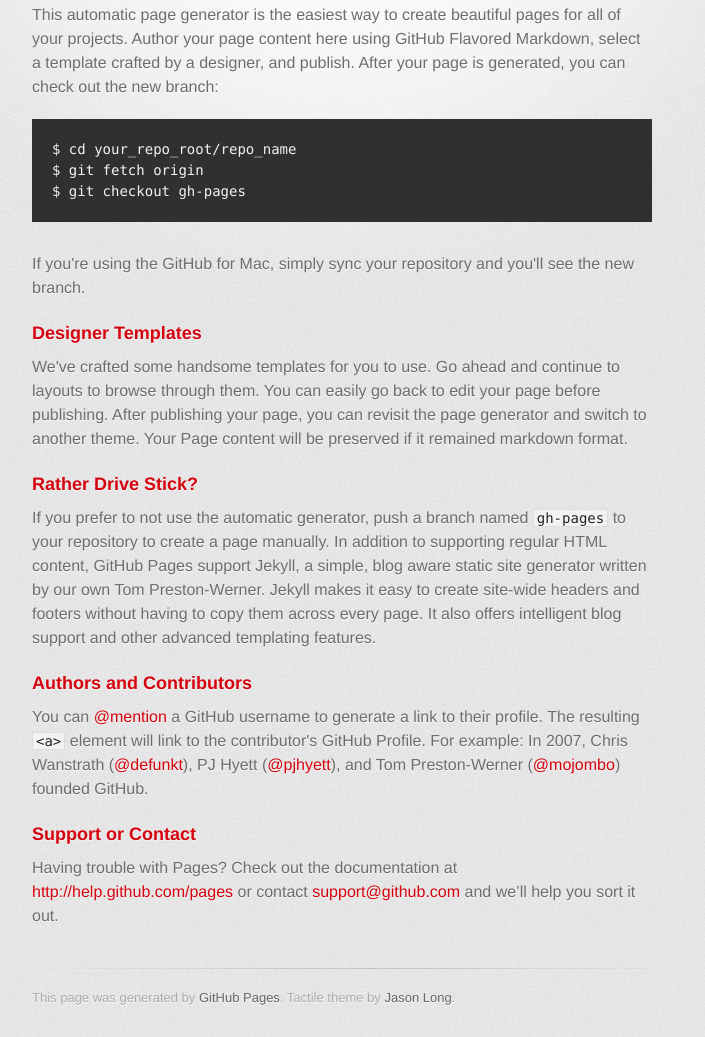
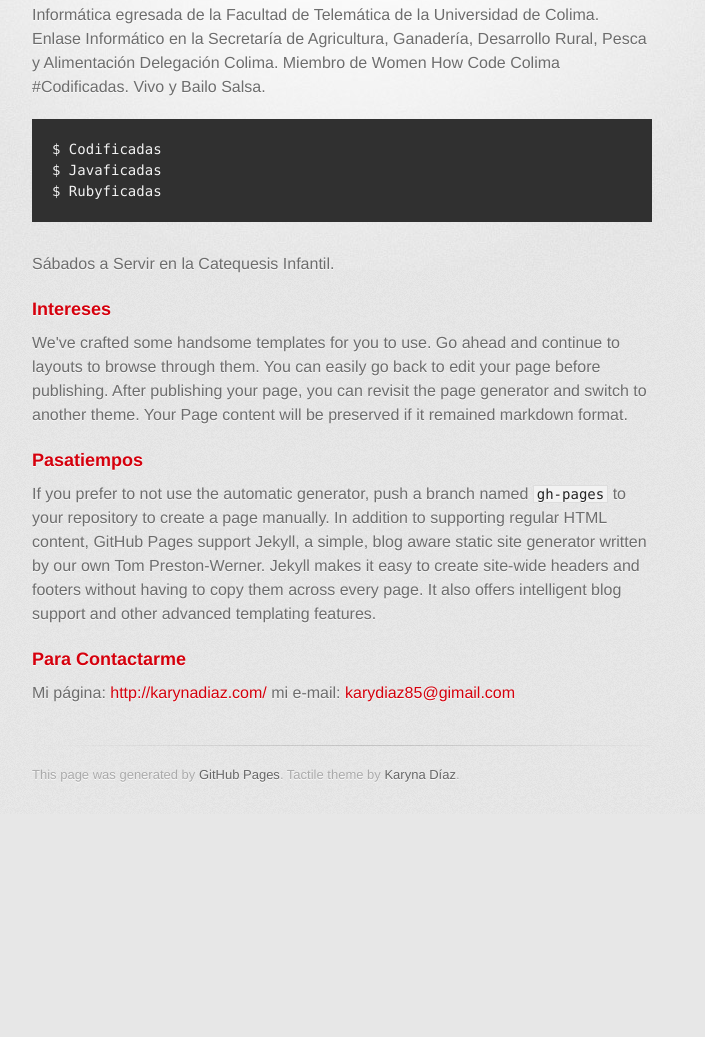
Before and after one commit to karynadiaz/karynadiaz.github.io, a plain HTML site: page index.html in a window 1280 px wide. Shown: the part 303-1340 px from the top of the page, without its empty margins (298-1003 px from the left). After the commit the page ends 1117 px from the top, so only its background shows below. Drawn offline with Linux system fonts and the light colour scheme; a web font is replaced by a local one.

Commit message:
Actualizando V0.1
Borrador...

```diff
--- a/index.html
+++ b/index.html
@@ -32,38 +32,34 @@
           <h3>
 <a name="welcome-to-github-pages" class="anchor" href="#welcome-to-github-pages"><span class="octicon octicon-link"></span></a>Bienvenid@!!!</h3>
 
-<p>This automatic page generator is the easiest way to create beautiful pages for all of your projects. Author your page content here using GitHub Flavored Markdown, select a template crafted by a designer, and publish. After your page is generated, you can check out the new branch:</p>
+<p>Informática egresada de la Facultad de Telemática de la Universidad de Colima. Enlase Informático en la Secretaría de Agricultura, Ganadería, Desarrollo Rural, Pesca y Alimentación Delegación Colima. Miembro de Women How Code Colima #Codificadas. Vivo y Bailo Salsa.</p>
 
-<pre><code>$ cd your_repo_root/repo_name
-$ git fetch origin
-$ git checkout gh-pages
+<pre><code>$ Codificadas
+$ Javaficadas
+$ Rubyficadas
 </code></pre>
 
-<p>If you're using the GitHub for Mac, simply sync your repository and you'll see the new branch.</p>
+<p>Sábados a Servir en la Catequesis Infantil.</p>
 
 <h3>
-<a name="designer-templates" class="anchor" href="#designer-templates"><span class="octicon octicon-link"></span></a>Designer Templates</h3>
+<a name="designer-templates" class="anchor" href="#designer-templates"><span class="octicon octicon-link"></span></a>Intereses</h3>
 
 <p>We've crafted some handsome templates for you to use. Go ahead and continue to layouts to browse through them. You can easily go back to edit your page before publishing. After publishing your page, you can revisit the page generator and switch to another theme. Your Page content will be preserved if it remained markdown format.</p>
 
 <h3>
-<a name="rather-drive-stick" class="anchor" href="#rather-drive-stick"><span class="octicon octicon-link"></span></a>Rather Drive Stick?</h3>
+<a name="rather-drive-stick" class="anchor" href="#rather-drive-stick"><span class="octicon octicon-link"></span></a>Pasatiempos</h3>
 
 <p>If you prefer to not use the automatic generator, push a branch named <code>gh-pages</code> to your repository to create a page manually. In addition to supporting regular HTML content, GitHub Pages support Jekyll, a simple, blog aware static site generator written by our own Tom Preston-Werner. Jekyll makes it easy to create site-wide headers and footers without having to copy them across every page. It also offers intelligent blog support and other advanced templating features.</p>
 
-<h3>
-<a name="authors-and-contributors" class="anchor" href="#authors-and-contributors"><span class="octicon octicon-link"></span></a>Authors and Contributors</h3>
-
-<p>You can <a href="https://github.com/blog/821" class="user-mention">@mention</a> a GitHub username to generate a link to their profile. The resulting <code>&lt;a&gt;</code> element will link to the contributor's GitHub Profile. For example: In 2007, Chris Wanstrath (<a href="https://github.com/defunkt" class="user-mention">@defunkt</a>), PJ Hyett (<a href="https://github.com/pjhyett" class="user-mention">@pjhyett</a>), and Tom Preston-Werner (<a href="https://github.com/mojombo" class="user-mention">@mojombo</a>) founded GitHub.</p>
 
 <h3>
-<a name="support-or-contact" class="anchor" href="#support-or-contact"><span class="octicon octicon-link"></span></a>Support or Contact</h3>
+<a name="support-or-contact" class="anchor" href="#support-or-contact"><span class="octicon octicon-link"></span></a>Para Contactarme</h3>
 
-<p>Having trouble with Pages? Check out the documentation at <a href="http://help.github.com/pages">http://help.github.com/pages</a> or contact <a href="mailto:support@github.com">support@github.com</a> and we’ll help you sort it out.</p>
+<p>Mi página: <a href="http://help.github.com/pages">http://karynadiaz.com/</a> mi e-mail: <a href="mailto:support@github.com">karydiaz85@gimail.com</a> </p>
         </section>
 
         <footer>
-          This page was generated by <a href="http://pages.github.com">GitHub Pages</a>. Tactile theme by <a href="https://twitter.com/jasonlong">Jason Long</a>.
+          This page was generated by <a href="http://pages.github.com">GitHub Pages</a>. Tactile theme by <a href="https://twitter.com/jasonlong">Karyna Díaz</a>.
         </footer>
 
 
```
